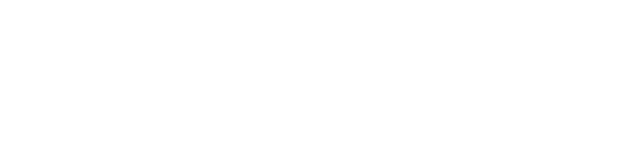
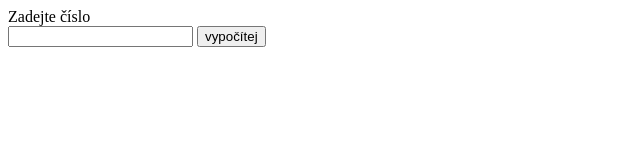
Before and after one commit to leuse1/VAP, a plain HTML site: page index.html in a window 1280 px wide. Shown: the whole page, without its empty margins (0-640 px from the left). Drawn offline with Linux system fonts and the light colour scheme.

Commit message:
Pridani html souboru

```diff
--- a/index.html
+++ b/index.html
@@ -8,5 +8,9 @@
 </head>
 <body>
     <script src = "index.js"></script>
+    <script src = "index.css"></script>
+    <div>Zadejte číslo</div>
+    <input type="number" id="vstup">
+    <input type = "button" onclick="Vypočítej()"value = "vypočítej">
 </body>
 </html>
```
